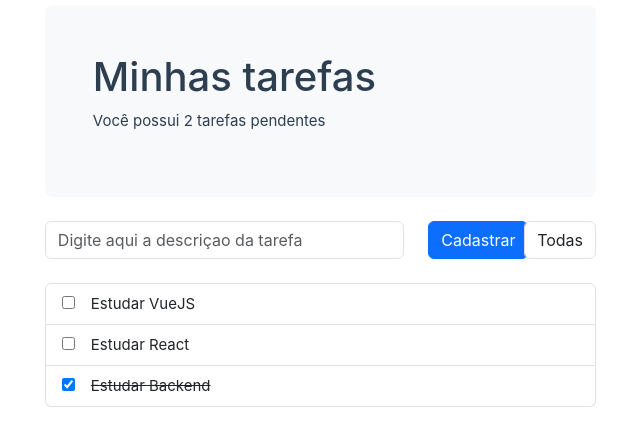
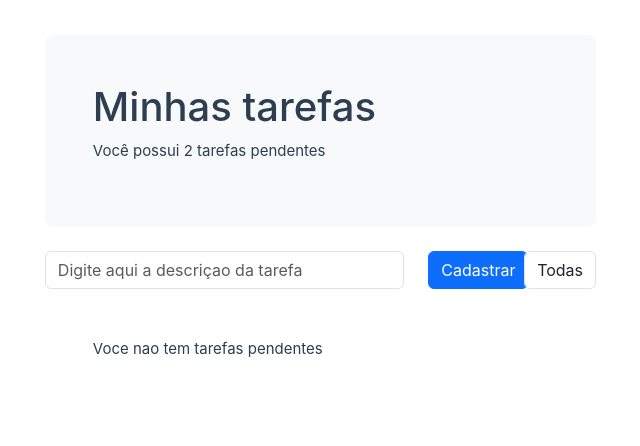
Before and after one commit to zmngabriela/to-do-list, a Vue app: page / in a window 1280 px wide. Shown: the part 206-652 px from the top of the page, without its empty margins (32-672 px from the left). Built offline with nearby package versions, Linux system fonts and the light colour scheme; the HTML template or start-up script is replaced by a standard one.

Commit message:
inital commit

```diff
--- a/src/components/Todo.vue
+++ b/src/components/Todo.vue
@@ -1,9 +1,9 @@
 <script setup>
-    const props = defineProps(['tarefas']);
+    const props = defineProps(['tarefas', 'tarefasPendentes']);
 </script>
 
 <template>
-    <ul class="list-group mt-4">
+    <ul v-if="props.getTarefasPendentes > 0" class="list-group mt-4">
         <!-- <li class="list-group-item" v-for="tarefa in getTarefasFiltradas()" :key="tarefa.titulo"> -->
         <li class="list-group-item" v-for="tarefa in props.tarefas" :key="tarefa.titulo">
             <!-- pra fazer checkbox selecionar quando a finalizada for true: -->
@@ -15,7 +15,7 @@
             </label>
         </li>
     </ul>
-    <!-- <p v-else class="mt-5 ms-5">Voce nao tem tarefas pendentes</p> -->
+    <p v-else class="mt-5 ms-5">Voce nao tem tarefas pendentes</p>
 </template>
 
 <style scoped>
```
